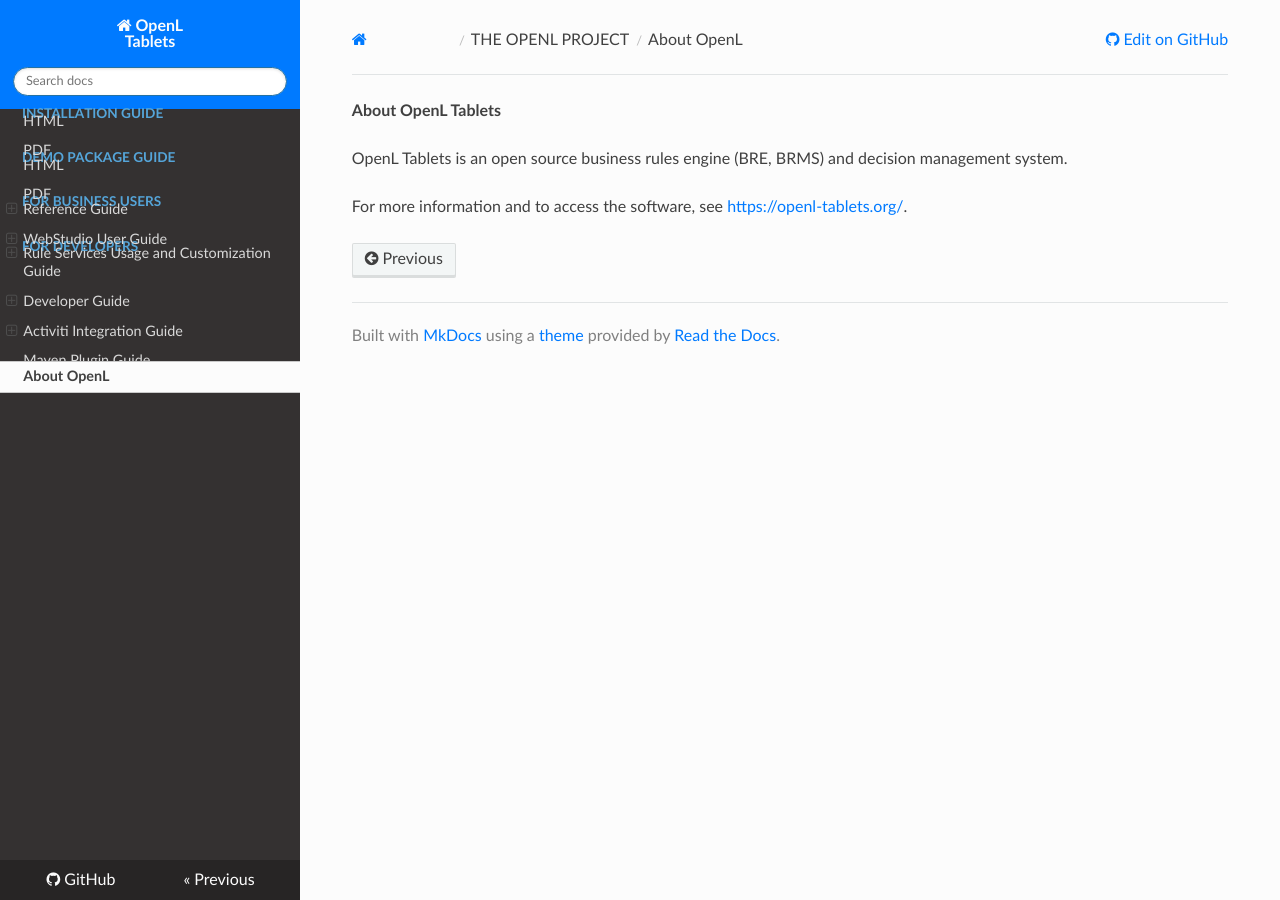
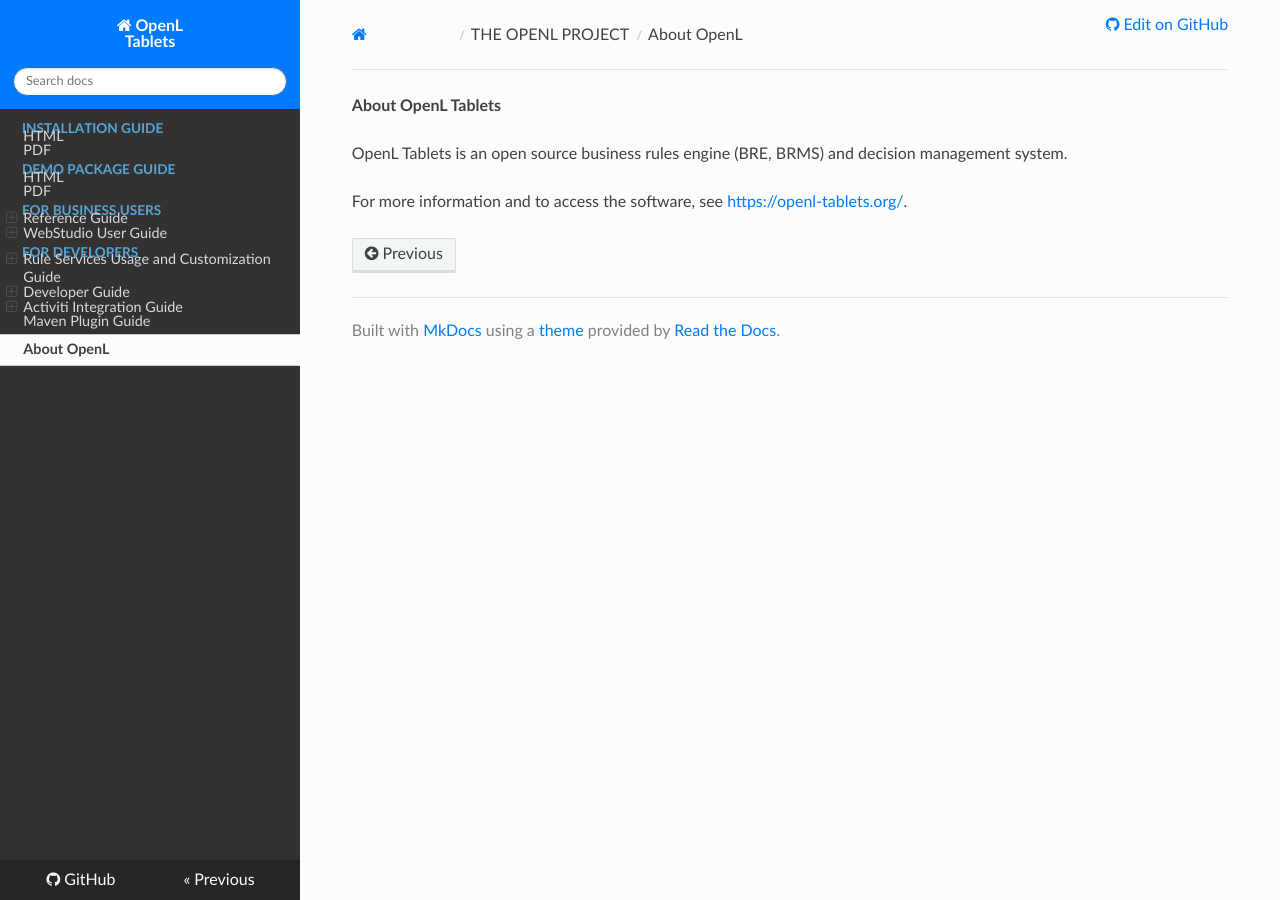
Before and after one commit to agradus/OpenLdocs, an MkDocs documentation site: the page built from docs/about.md, in a window 1280 px wide. Built offline with MkDocs 1.6.1, drawn with Linux system fonts in a browser that asks for light colours; nearby versions of some CDN libraries.

Commit message:
Update extra.css

```diff
--- a/docs/css/extra.css
+++ b/docs/css/extra.css
@@ -6,18 +6,14 @@
 
 /* set vertical spacing in left nav */
 
-li p.caption{
+li {
   margin-top: -15px;
   margin-bottom: -15px;
 }
 
 .wy-menu-vertical header, .wy-menu-vertical p.caption {
-  margin-top: -15px;
-  margin-bottom: -15px;
   height: 15px;
   line-height: 15px;
-  padding-top: 0px;
-  padding-bottom: 0px;
 }
 
 
```
